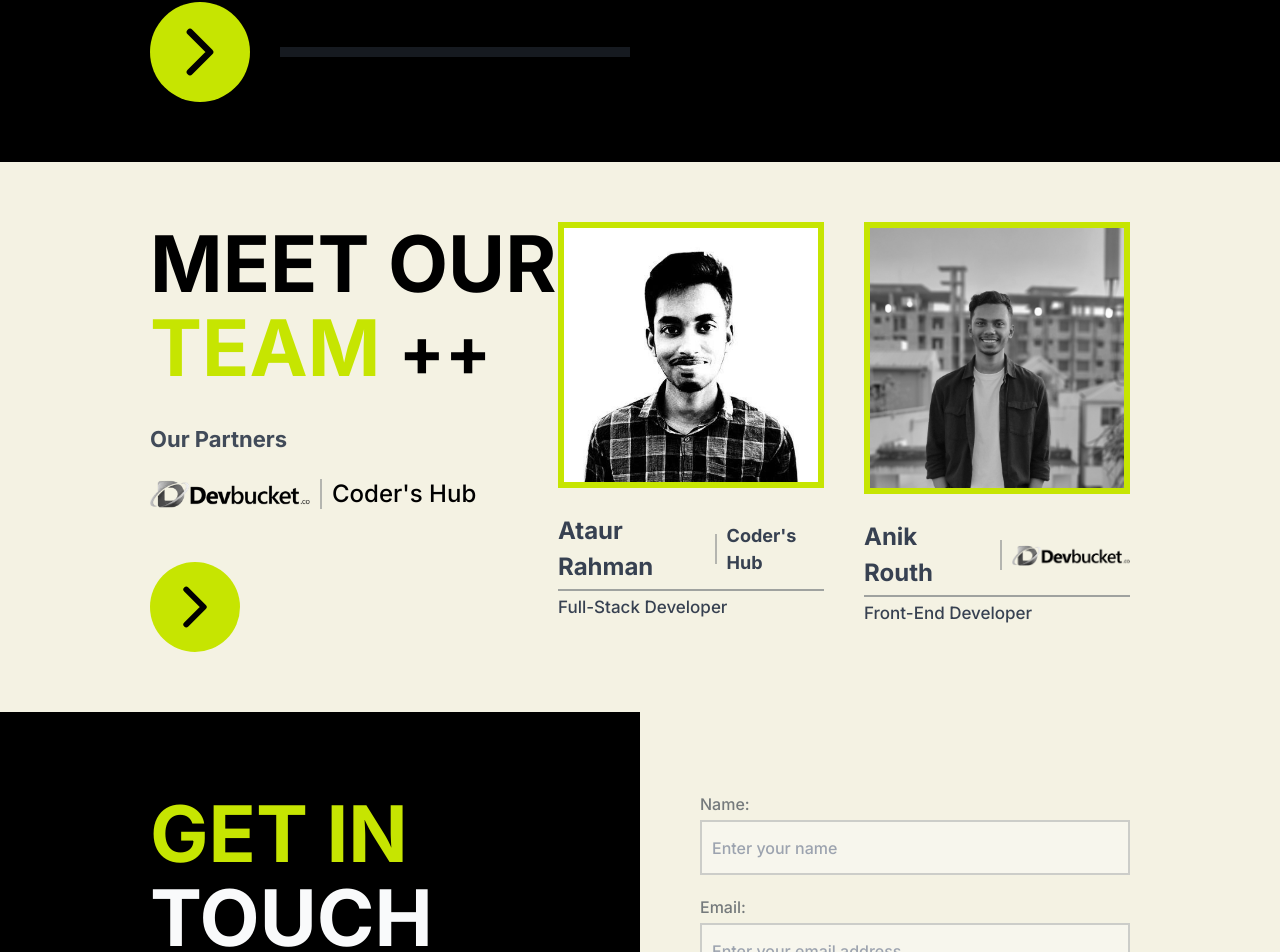
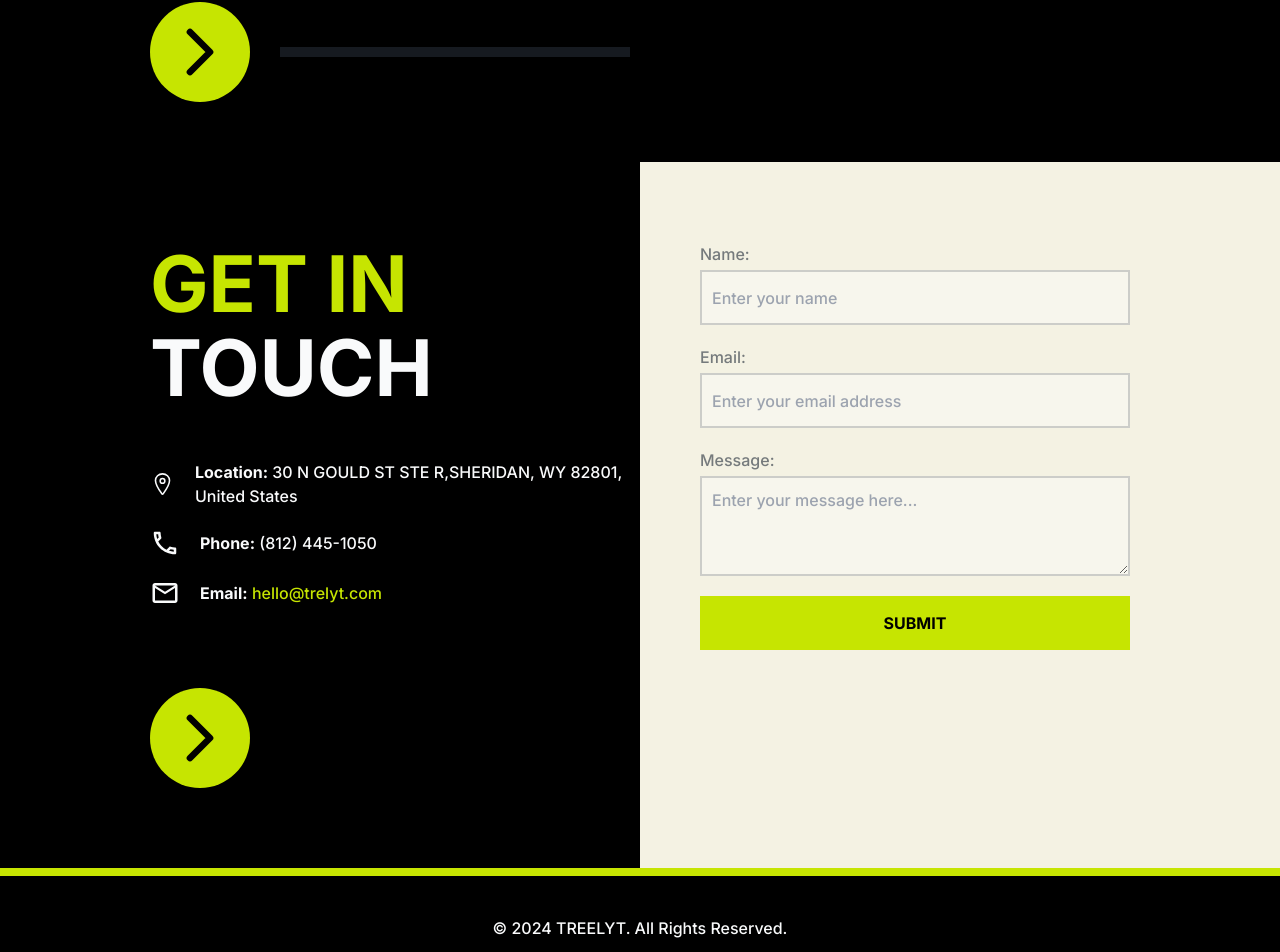
Before and after one commit to ataur39n-sharif/trelyt, a Next.js app: page / in a window 1280 px wide. Shown: the part 2617-3569 px from the top of the page. Built offline with nearby package versions, Linux system fonts and the light colour scheme; a web font is replaced by a local one.

Commit message:
Update page.tsx

```diff
--- a/src/app/page.tsx
+++ b/src/app/page.tsx
@@ -22,7 +22,7 @@ export default function Home() {
         <HeroSection />
         <OurMission />
         <OurVision />
-        <OurTeams />
+       {/*  <OurTeams /> */}
         <ContactUs />
         {/* <Faq /> */}
     </main>
```
